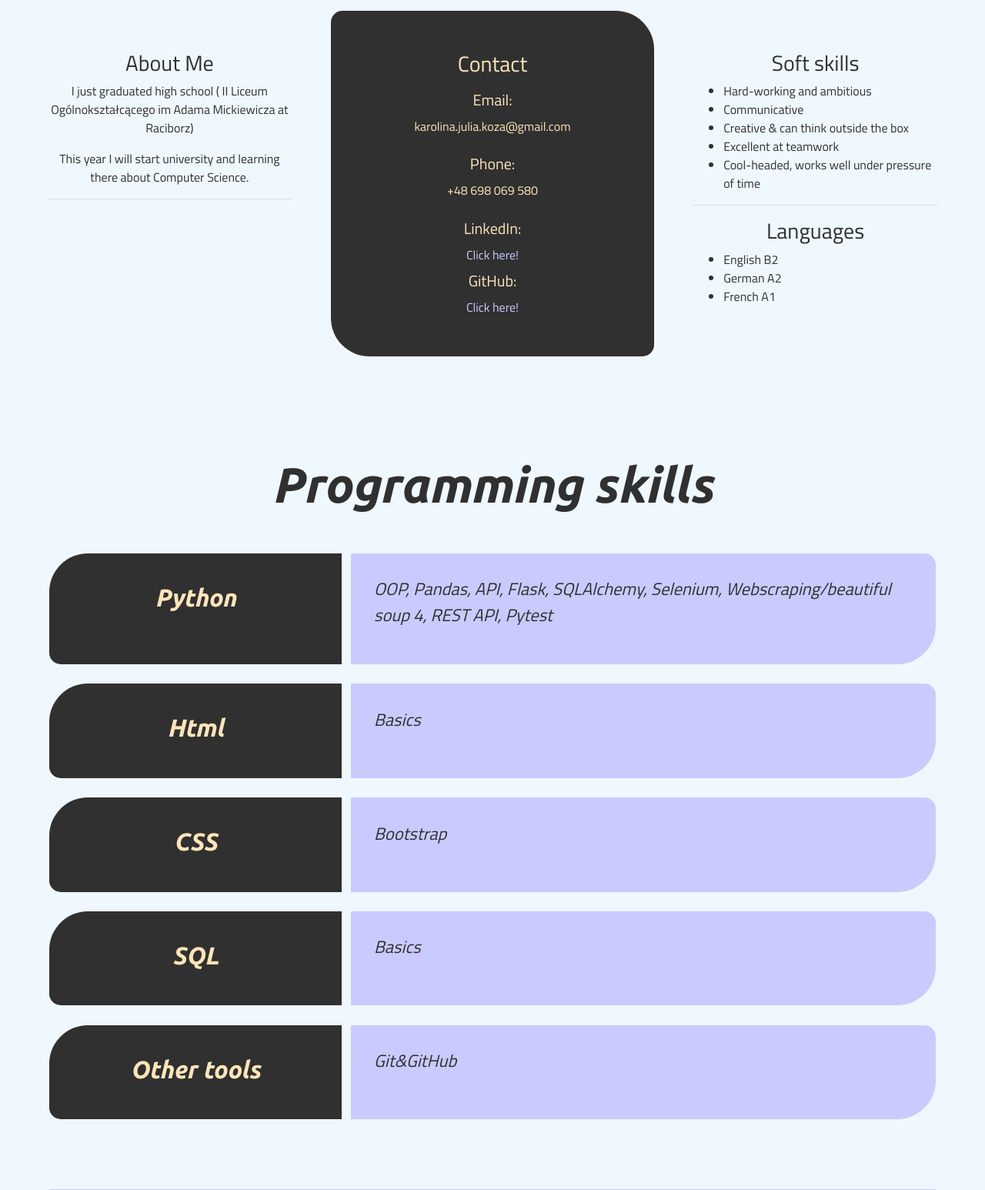
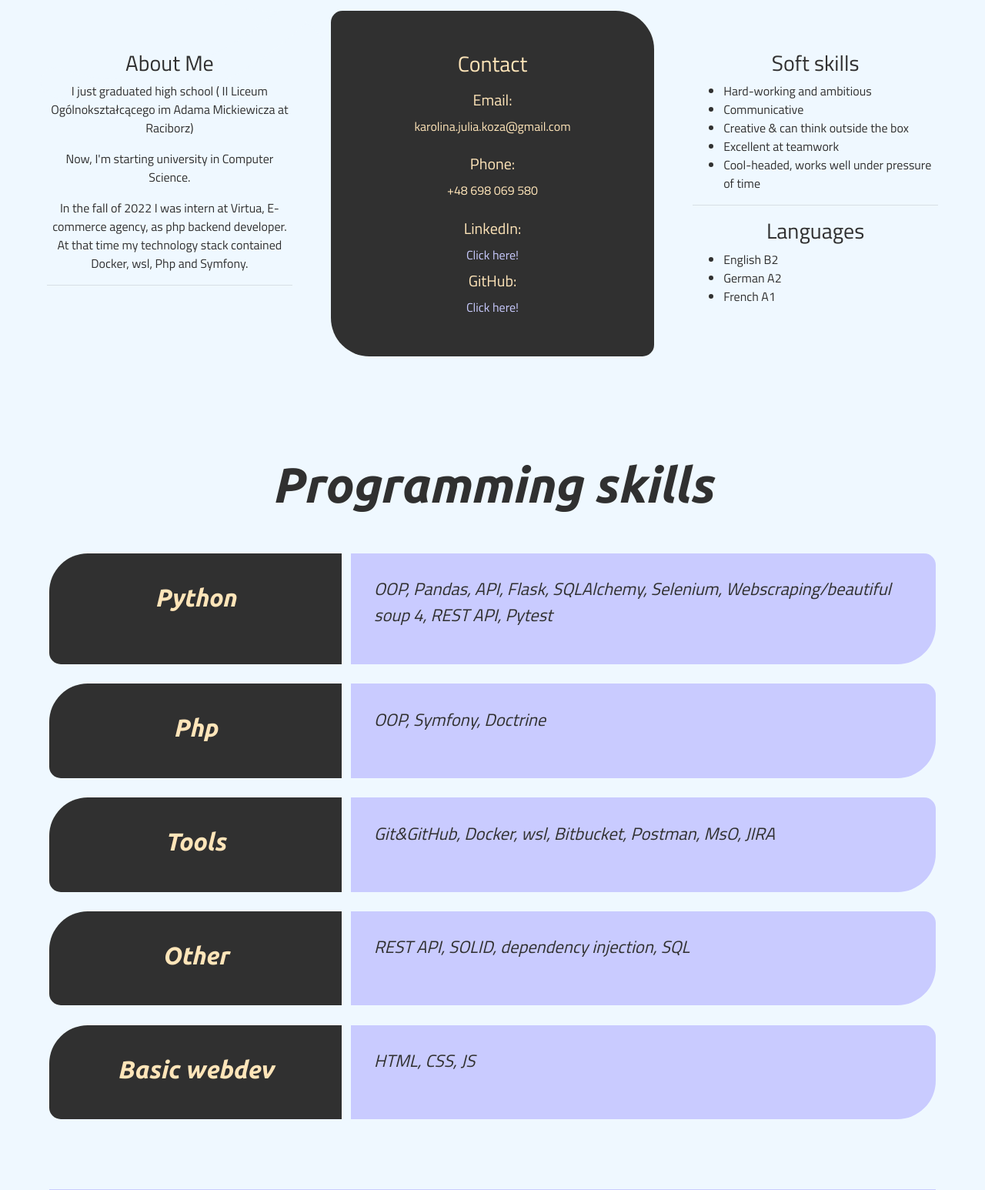
Before and after one commit to Pluszka/Personal-website, a Flask app: page / in a window 1280 px wide. Shown: the part 677-2223 px from the top of the page at 77% size. Run offline with Flask 2, Linux system fonts and the light colour scheme; some libraries are stand-ins or nearby versions.

Commit message:
Add new skills and experience after internship

```diff
--- a/templates/base.html
+++ b/templates/base.html
@@ -74,28 +74,28 @@
                         {% block python %}{% endblock %}
                     </div>
                     <div class="second-section black prog-title">
-                        <h2>Html</h2>
+                        <h2>Php</h2>
                     </div>
                     <div class="second-section purple prog-desc">
-                        {% block html %}{% endblock %}
+                       {% block php %}{% endblock %}
                     </div>
                     <div class="second-section black prog-title">
-                        <h2>CSS</h2>
-                    </div>
-                    <div class="second-section purple prog-desc">
-                        {% block css %}{% endblock %}
-                    </div>
-                    <div class="second-section black prog-title">
-                        <h2>SQL</h2>
-                    </div>
-                    <div class="second-section purple prog-desc">
-                        {% block sql %}{% endblock %}
-                    </div>
-                    <div class="second-section black prog-title">
-                       {% block progTitle %}{% endblock %}
+                       {% block toolsTitle %}{% endblock %}
                     </div>
                     <div class="second-section purple prog-desc">
                         {% block tools %}{% endblock %}
+                    </div>
+                    <div class="second-section black prog-title">
+                       {% block otherTitle %}{% endblock %}
+                    </div>
+                    <div class="second-section purple prog-desc">
+                        {% block other %}{% endblock %}
+                    </div>
+                    <div class="second-section black prog-title">
+                       {% block webdevTitle %}{% endblock %}
+                    </div>
+                    <div class="second-section purple prog-desc">
+                        {% block webdev %}{% endblock %}
                     </div>
                 </div>
             </section>
--- a/templates/index.html
+++ b/templates/index.html
@@ -16,7 +16,9 @@
     {% block aboutMe %}
     <h3>About Me</h3>
     <p> I just graduated high school ( II Liceum Ogólnokształcącego im Adama Mickiewicza at Raciborz)</p>
-    <p>This year I will start university and learning there about Computer Science.</p>
+    <p>Now, I'm starting university in Computer Science.</p>
+    <p>In the fall of 2022 I was intern at Virtua, E-commerce agency, as php backend developer.
+    At that time my technology stack contained Docker, wsl, Php and Symfony. </p>
     <hr>
     {% endblock %}
     {% block contact %}
@@ -50,24 +52,32 @@
     <p>OOP, Pandas, API, Flask, SQLAlchemy, Selenium, Webscraping/beautiful soup 4, REST API, Pytest</p>
     {% endblock %}
 
-    {% block html %}
-    <p>Basics</p>
+    {% block php %}
+    <p>OOP, Symfony, Doctrine</p>
     {% endblock %}
 
-    {% block css %}
-    <p>Bootstrap</p>
-    {% endblock %}
-
-    {% block progTitle %}
-    <h2>Other tools</h2>
-    {% endblock %}
-
-    {% block sql %}
-    <p>Basics</p>
+    {% block toolsTitle %}
+    <h2>Tools</h2>
     {% endblock %}
 
     {% block tools %}
-    <p>Git&GitHub</p>
+    <p>Git&GitHub, Docker, wsl, Bitbucket, Postman, MsO, JIRA</p>
+    {% endblock %}
+
+    {% block otherTitle %}
+    <h2>Other</h2>
+    {% endblock %}
+
+    {% block other %}
+    <p>REST API, SOLID, dependency injection, SQL</p>
+    {% endblock %}
+
+    {% block webdevTitle %}
+    <h2>Basic webdev</h2>
+    {% endblock %}
+
+    {% block webdev %}
+    <p>HTML, CSS, JS</p>
     {% endblock %}
 
     {% block art %}
```
Also changed, not shown: templates/PLindex.html (+25 -15 lines).
